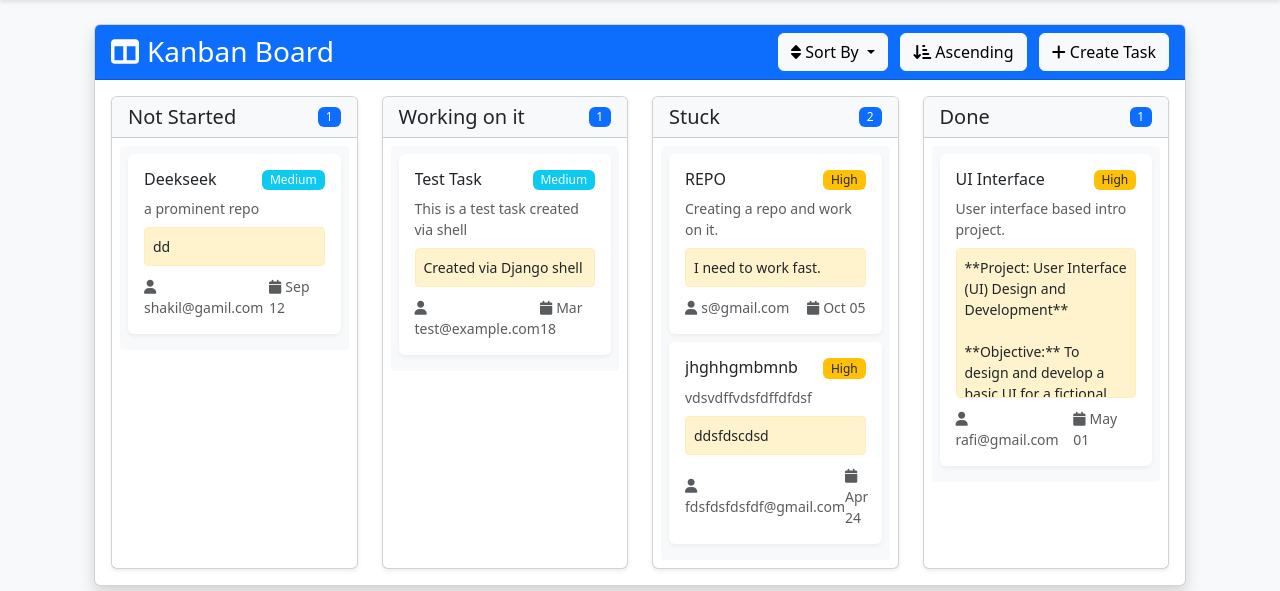
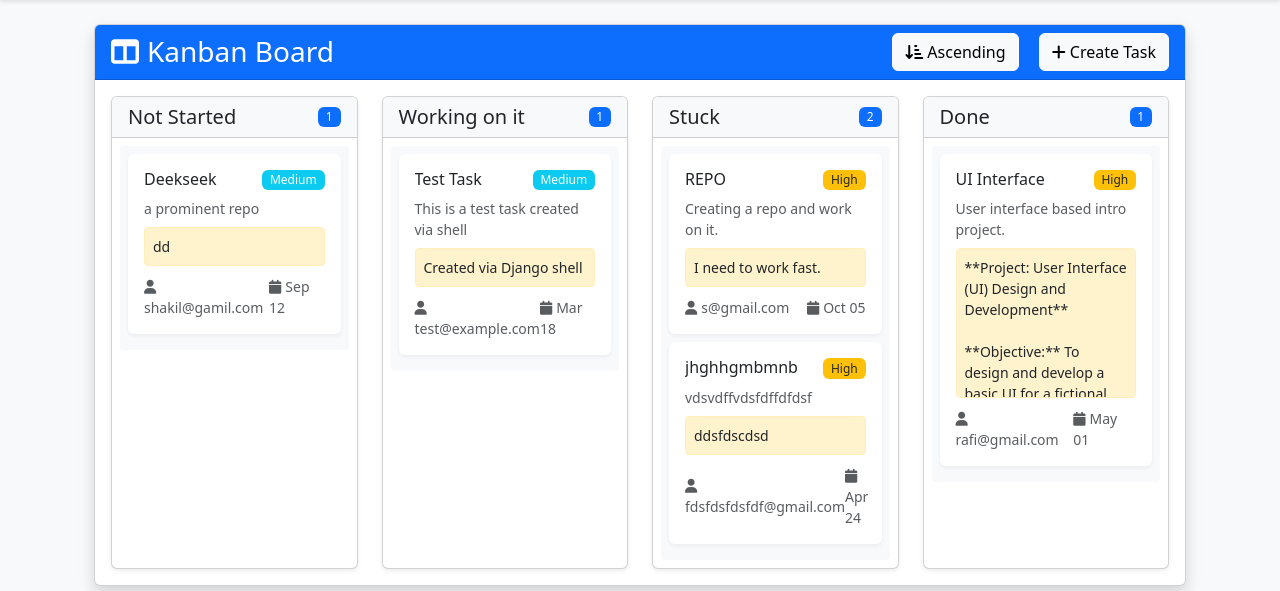
Before and after one commit to Shakilkhan24/Web-Project-Django, a Django app: page /kanban/ in a window 1280 px wide. Shown: the part 56-647 px from the top of the page. Run offline with Django 5.2, Linux system fonts and the light colour scheme; a user stored in the database is signed in; data comes from the database, SQL or seed files in the repository; both versions use the stored data as it was after the commit.

Commit message:
modified

```diff
--- a/tasks/templates/tasks/kanban.html
+++ b/tasks/templates/tasks/kanban.html
@@ -11,16 +11,6 @@
             </h3>
             <div>
                 <div class="btn-group me-2">
-                    <button type="button" class="btn btn-light dropdown-toggle" data-bs-toggle="dropdown" aria-expanded="false">
-                        <i class="fas fa-sort"></i> Sort By
-                    </button>
-                    <ul class="dropdown-menu">
-                        <li><a class="dropdown-item sort-option" data-sort="priority">Priority</a></li>
-                        <li><a class="dropdown-item sort-option" data-sort="title">Title</a></li>
-                        <li><a class="dropdown-item sort-option" data-sort="end_date">Due Date</a></li>
-                    </ul>
-                </div>
-                <div class="btn-group">
                     <button type="button" class="btn btn-light" id="sortOrderBtn" data-order="asc">
                         <i class="fas fa-sort-amount-down-alt"></i> Ascending
                     </button>
@@ -143,17 +133,13 @@
                             <textarea class="form-control notes-textarea" id="notes" style="width: 100%;"></textarea>
                         </div>
 
-                        <!-- Budget & File -->
+                        <!-- Budget -->
                         <div class="col-md-6">
                             <label for="budget" class="form-label">Budget</label>
                             <div class="input-group">
                                 <span class="input-group-text">$</span>
                                 <input type="number" step="0.01" class="form-control" id="budget">
                             </div>
-                        </div>
-                        <div class="col-md-6">
-                            <label for="file" class="form-label">File Attachment</label>
-                            <input type="file" class="form-control" id="file">
                         </div>
 
                         <!-- Dates -->
@@ -267,51 +253,24 @@ document.addEventListener('DOMContentLoaded', function() {
     const columns = document.querySelectorAll('.kanban-column');
     let draggingCard = null;
 
-    // Sort functionality
-    document.querySelectorAll('.sort-option').forEach(option => {
-        option.addEventListener('click', function() {
-            const sortBy = this.dataset.sort;
-            const sortOrder = document.getElementById('sortOrderBtn').dataset.order;
-            sortTasks(sortBy, sortOrder);
-        });
-    });
-
+    // Sort order toggle functionality
     document.getElementById('sortOrderBtn').addEventListener('click', function() {
         const currentOrder = this.dataset.order;
         const newOrder = currentOrder === 'asc' ? 'desc' : 'asc';
         this.dataset.order = newOrder;
         this.innerHTML = `<i class="fas fa-sort-amount-${newOrder === 'asc' ? 'down-alt' : 'up-alt'}"></i> ${newOrder === 'asc' ? 'Ascending' : 'Descending'}`;
 
-        const activeSort = document.querySelector('.sort-option.active');
-        if (activeSort) {
-            sortTasks(activeSort.dataset.sort, newOrder);
-        }
+        // Sort tasks by last updated date
+        sortTasksByDate(newOrder);
     });
 
-    function sortTasks(sortBy, sortOrder) {
-        document.querySelectorAll('.sort-option').forEach(opt => {
-            opt.classList.remove('active');
-            if (opt.dataset.sort === sortBy) {
-                opt.classList.add('active');
-            }
-        });
-
+    function sortTasksByDate(sortOrder) {
         columns.forEach(column => {
             const cards = Array.from(column.querySelectorAll('.task-card'));
             cards.sort((a, b) => {
-                let aValue, bValue;
-
-                if (sortBy === 'priority') {
-                    const priorityOrder = {'critical': 1, 'high': 2, 'medium': 3, 'low': 4};
-                    aValue = priorityOrder[a.querySelector('.badge').textContent.trim().toLowerCase()];
-                    bValue = priorityOrder[b.querySelector('.badge').textContent.trim().toLowerCase()];
-                } else if (sortBy === 'title') {
-                    aValue = a.querySelector('.card-title').textContent.trim();
-                    bValue = b.querySelector('.card-title').textContent.trim();
-                } else if (sortBy === 'end_date') {
-                    aValue = new Date(a.querySelector('.fa-calendar').nextSibling.textContent.trim());
-                    bValue = new Date(b.querySelector('.fa-calendar').nextSibling.textContent.trim());
-                }
+                // Since we don't have last_updated in the DOM, we'll sort by title as a fallback
+                const aValue = a.querySelector('.card-title').textContent.trim();
+                const bValue = b.querySelector('.card-title').textContent.trim();
 
                 if (sortOrder === 'asc') {
                     return aValue > bValue ? 1 : -1;
@@ -440,14 +399,6 @@ document.addEventListener('DOMContentLoaded', function() {
                 end_date: document.getElementById('end_date').value
             };
 
-            // Handle file upload separately if needed
-            const fileInput = document.getElementById('file');
-            if (fileInput.files.length > 0) {
-                const formData = new FormData();
-                formData.append('file', fileInput.files[0]);
-                // You might want to handle file upload in a separate request
-            }
-
             fetch('/tasks/new/', {
                 method: 'POST',
                 headers: {
```
Also changed, not shown: db.sqlite3.
